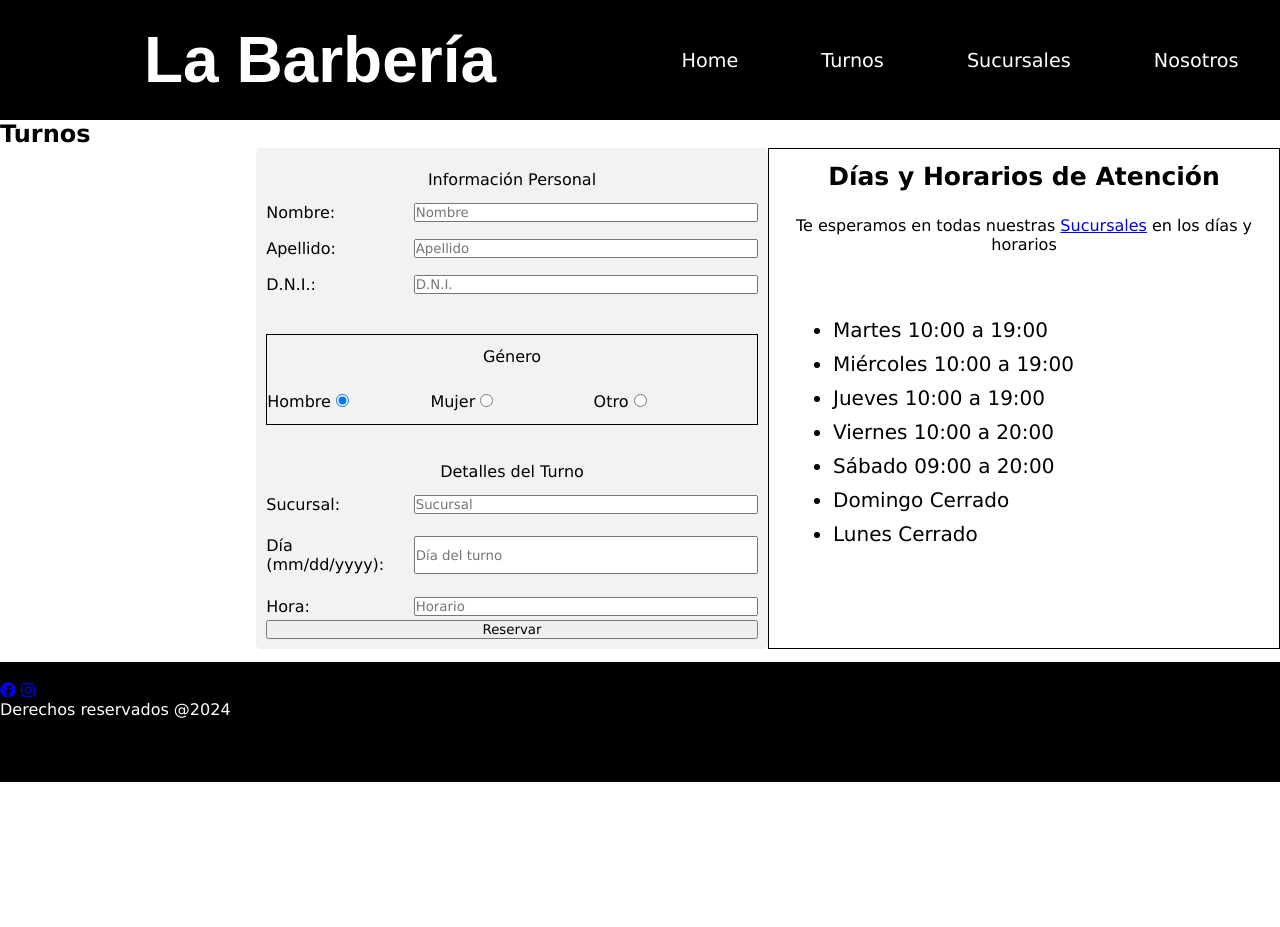
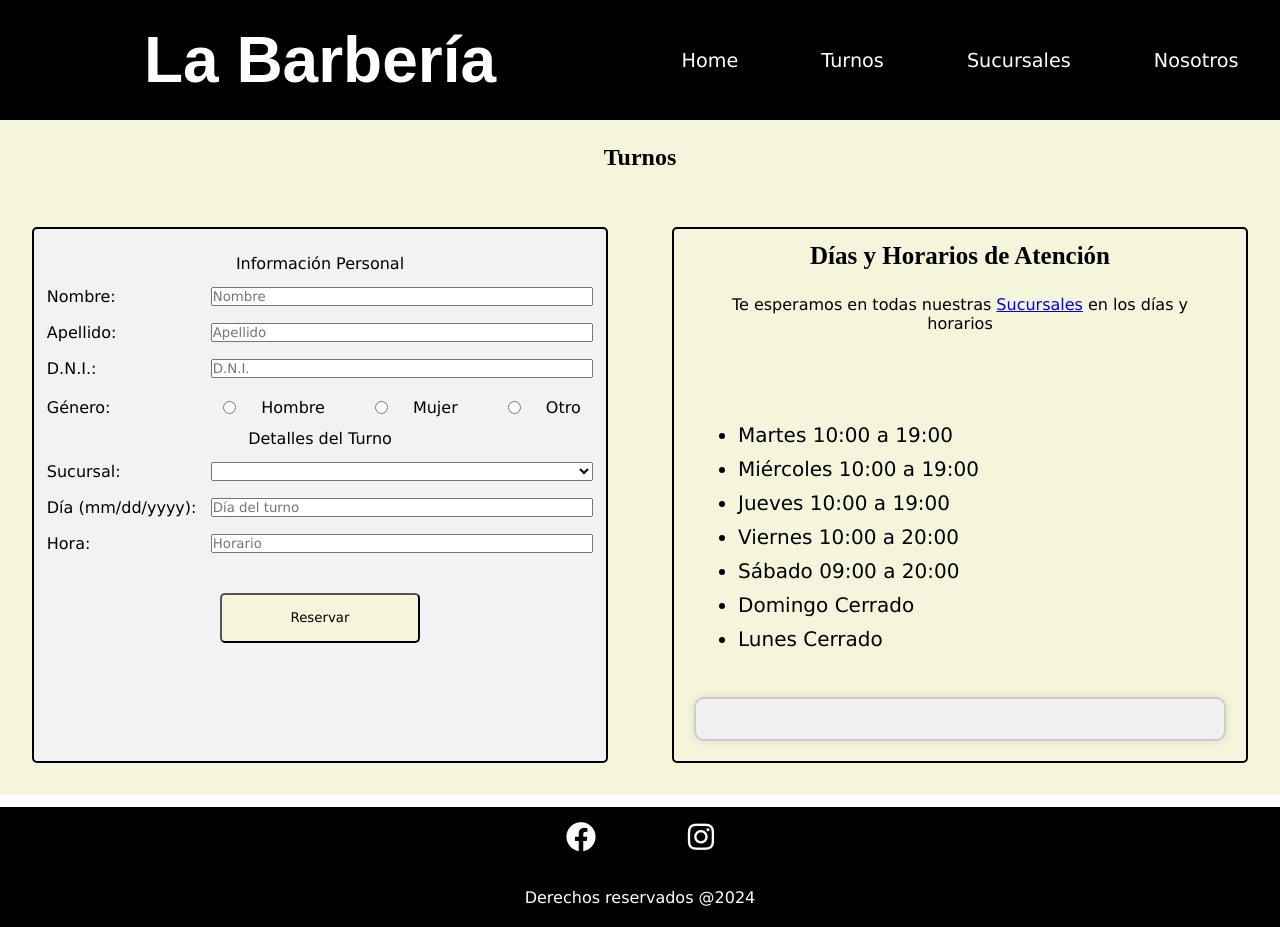
Before and after one commit to IgnacioGrosman735/Grupo16, a plain HTML site: page turnos.html in a window 1280 px wide. Before the commit the page ends 800 px from the top, so only its background shows below. Drawn offline with Linux system fonts and the light colour scheme.

Commit message:
Agregué las sucursales

```diff
--- a/css/base.css
+++ b/css/base.css
@@ -52,8 +52,32 @@ h1 {
   }
 
 footer{
+    display: flex;
+    flex-direction: column;
     background-color: var(--color-fondo);
     color: white;
     height: 15vh;
     margin-top: 1vw;
+    align-items: center;
 }
+
+.link-footer, .p-footer{
+    flex: 1;
+}
+
+.link-footer{
+    display: flex;
+    align-items: center;
+    width: 240px;
+    justify-content: space-around;
+}
+
+.p-footer{
+    display: flex;
+    align-items: center;
+}
+
+.redsoc i{
+    font-size: 30px; /* Tamaño de los iconos */
+    color: white; /* Cambia el color de los iconos (en este caso, rojo) */
+}
--- a/css/index.css
+++ b/css/index.css
@@ -4,6 +4,7 @@
     /* grid-template-columns: 3fr 1fr; */
     justify-content: center;
     width: 100vw;
+    background-color: beige;
 }
 
 .imgindex {
--- /dev/null
+++ b/css/sucursales.css
@@ -0,0 +1,53 @@
+body{
+    display: flex;
+    flex-direction: column;
+}
+
+section{
+    display: grid;
+}
+
+.container{
+    flex: 1;
+    background-color: beige;
+}
+
+.branch-title{
+    text-align: center;
+    margin-top : 3%;
+    font-family: "Castellar";
+}
+
+.branch-map{
+    display: grid;
+    grid-template-columns: repeat(4, 1fr); /* 4 columnas de igual ancho */
+    justify-content: space-around;
+    margin: 100px;
+}
+.box{
+    display: flex;
+    flex-direction: column;
+    border: 2px solid #00000030;
+    width: 80%;
+    height: 175px;background-image: linear-gradient(to bottom right, #ab7b7b, #2b2119); /* Definir un gradiente lineal */
+    justify-content: center;
+    align-items: center;
+}
+
+.branch-link{
+    text-align: center;
+    color: white;
+    text-decoration: none;
+    font-size: 2vw;
+    font-family: "Castellar";
+}
+
+.branch-adress{
+    color: white;
+}
+
+footer {
+    position: fixed; /* Establece la posición fija */
+    bottom: 0; /* Sitúa el footer en la parte inferior de la ventana */
+    width: 100%; /* Establece el ancho al 100% del viewport */
+}
--- a/css/turnos.css
+++ b/css/turnos.css
@@ -1,18 +1,28 @@
+h2{
+    text-align: center;
+    font-family: "Castellar";
+    padding: 1.5rem;
+    background-color: beige;
+}
+
 .container{
     display: grid;
-    grid-template-columns: 20% 40% 40%;
+    grid-template-columns: 50% 50%;
     grid-auto-rows: auto; /* El contenedor crecerá dinámicamente en altura según el contenido */
     overflow-y: auto; /* Agrega un scroll vertical si el contenido excede el tamaño del contenedor */
+    background-color: beige;
 }
 
 .form{
-    grid-column-start: 2;
+    grid-column-start: 1;
     display: flex;
     flex-direction: column;
     flex-wrap: wrap;
+    border: solid 2px;
     border-radius: 5px;
     background-color: #f2f2f2;
     padding: 2%;
+    margin: 5%;
 }
 
 legend{
@@ -30,28 +40,35 @@ legend{
 }
 
 .gender {
-    display: grid;
-    grid-template-rows: auto auto;
-    margin-top: 5%;
-    margin-bottom: 5%;
-    border: 1px solid;
-    height: 7vw;
+    display: flex;
+    flex-direction: row;
 }
 
-.gender section{
-    grid-row-start: 2;
-    display: grid;
-    grid-template-columns: repeat(3, 1fr); /* Tres columnas de igual ancho */
-    /* justify-content: space-between; */
+.label-gender{
+    flex-basis: 30%; /* El primer elemento ocupa el 30% del espacio */
+}
+
+.option-gender{
+    flex-grow: 1; /* El segundo elemento ocupa el espacio restante */
+    display: flex;
+    justify-content: space-around;
 }
 
 .turnos{
     display: grid;
     grid-template-columns: 30% 70%;
-    grid-template-rows: auto auto auto;
+    grid-template-rows: auto auto;
     row-gap: 30%;
     border: none;
     margin-bottom: 10%;
+}
+
+.btn-reservar{
+    width: 200px;
+    height: 50px;
+    align-self: center;
+    background-color: beige;
+    border-radius: 5px;
 }
 
 .btn-reservar:hover{
@@ -60,13 +77,18 @@ legend{
 }
 
 .hours{
-    border: 1px solid;
+    border: 2px solid;
+    border-radius: 5px;
+    display: flex;
+    flex-direction: column;
+    margin: 5%;
 }
 
 .title_hours{
     text-align: center;
     margin: 1vw;
     font-size: 25px;
+    font-family: "Castellar";
 }
 
 .parrafo_hours{
@@ -84,3 +106,16 @@ legend{
 ul.list_hours li {
     margin-bottom: 10px; /* Añade un espacio entre cada elemento */
   }
+
+#mensaje{
+    margin: 20px; /* Margen exterior */
+    padding: 20px; /* Relleno interior */
+    border: 2px solid #ccc; /* Borde sólido de 2 píxeles con color gris */
+    border-radius: 10px; /* Bordes redondeados */
+    background-color: #f0f0f0; /* Color de fondo gris claro */
+    box-shadow: 0 0 10px rgba(0, 0, 0, 0.1); /* Sombra ligera */
+    font-family: Arial, sans-serif; /* Fuente del texto */
+    font-size: 16px; /* Tamaño de la fuente */
+    line-height: 1.5; /* Altura de línea */
+    color: #333; /* Color del texto */
+}
--- /dev/null
+++ b/js/turnos.js
@@ -0,0 +1,17 @@
+function completarTexto() {
+    console.log("Función completarTexto() ejecutada");
+
+    //Obtenemos los datos de los input y los asignamos a las variables
+    let nombre = document.getElementById('firstname').value;
+    let apellido = document.getElementById('lastname').value;
+    let dia = document.getElementById('day').value;
+    let sucursalSelect = document.getElementById('branch');
+    let sucursalSeleccionada = sucursalSelect.options[sucursalSelect.selectedIndex].text;
+    let hora = document.getElementById('hour').value;
+
+    // Construir el mensaje
+    let mensaje = `Hola ${nombre} ${apellido}! Has reservado un turno el día ${dia} a las ${hora}hs! en la sucursal ${sucursalSeleccionada}. Te esperamos!!!`;
+
+    // Asignar el mensaje al párrafo
+    document.getElementById('mensaje').innerText = mensaje;
+}
--- a/turnos.html
+++ b/turnos.html
@@ -21,7 +21,7 @@
     <h2>Turnos</h2>
         <div class="container" >
 
-            <form class="form" action="show_data.html" target="_blank">
+            <form class="form">
                 <fieldset class="info">
                     <legend>Información Personal</legend>
                         <label for="firstname">Nombre: </label>
@@ -31,42 +31,44 @@
                         <label for="DNI">D.N.I.: </label>
                         <input type="number" id="DNI" name="D.N.I." placeholder="D.N.I.">
                 </fieldset>
-
-                <div class="gender">
-                    <legend>Género</legend>
-                    <section>
-                        <div class="hombre">
-                            <label for="hombre">Hombre</label>
-                            <input type="radio" id="hombre" name="gender" value="Hombre" checked>
+                <section class="gender">
+                    <div class="label-gender">
+                        <label for="género">Género: </label>
                     </div>
-                        <div class="mujer">
-                            <label for="mujer">Mujer</label>
-                            <input type="radio" id="mujer" name="gender" value="Mujer">
-                        </div>
-                        <div class="otro">
-                            <label for="otro">Otro</label>
-                            <input type="radio" id="otro" name="gender" value="Otro">
+                    <div class="option-gender">
+                        <input type="radio" id="option1" name="options" value="option1">
+                        <label for="option1">Hombre</label><br>
+                        <input type="radio" id="option2" name="options" value="option2">
+                        <label for="option2">Mujer</label><br>
+                        <input type="radio" id="option3" name="options" value="option3">
+                        <label for="option3">Otro</label>
                     </div>
                 </section>
-                </div>
-
                 <fieldset class="turnos">
                     <legend>Detalles del Turno</legend>
                         <label for="branch">Sucursal: </label>
-                        <input type="text" id="branch" name="branch" placeholder="Sucursal">
+                        <select name="branch" id="branch">
+                            <option value=""></option>
+                            <option value="">Olivos</option>
+                            <option value="">Palermo</option>
+                            <option value="">San Telmo</option>
+                            <option value="">La Plata</option>
+                        </select>
                         <label for="day">Día (mm/dd/yyyy): </label>
                         <input type="text" id="day" name="day" placeholder="Día del turno">
                         <label for="hour">Hora: </label>
                         <input type="text" id="hour" name="hour" placeholder="Horario">
                 </fieldset>
-                <input type="submit" value="Reservar" class="btn-reservar">
+                <button type="button" class="btn-reservar" onclick="completarTexto()">Reservar</button>
             </form>
 
             <div class="hours">
+                <section>
                     <h3 class="title_hours">Días y Horarios de Atención</h3>
                     <p class="parrafo_hours">Te esperamos en todas nuestras <a href="sucursales.html">Sucursales</a> en los
                     días y horarios</p>
-                <ul class="list_hours">
+                </section>
+                <section><ul class="list_hours">
                         <li>Martes 10:00 a 19:00</li>
                         <li>Miércoles 10:00 a 19:00</li>
                         <li>Jueves 10:00 a 19:00</li>
@@ -75,15 +77,20 @@
                         <li>Domingo Cerrado</li>
                         <li>Lunes Cerrado</li>
                     </ul>
+                </section>
+                <section>
+                    <p id="mensaje"></p>
+                </section>
             </div>
         </div>
         <footer>
-        <br>
+            <div class="link-footer">
                 <a class="redsoc" href="https://www.facebook.com/?locale=es_LA" target="_blank"><i class="fab fa-facebook"></i></a>
                 <a class="redsoc" href="https://www.instagram.com/" target="_blank"><i class="fab fa-instagram"></i></a>
+            </div>
+            <p class="p-footer">Derechos reservados @2024 </p>
+        </footer>
 
-        <p>Derechos reservados @2024 </p>
-        <br>
-    </footer>
+    <script src="js/turnos.js"></script>
 </body>
 </html>
```
Also changed, not shown: index.html (+5 -6 lines), sucursales.html (+27 -9 lines). Lines whose indentation alone changed are shown as unchanged.
